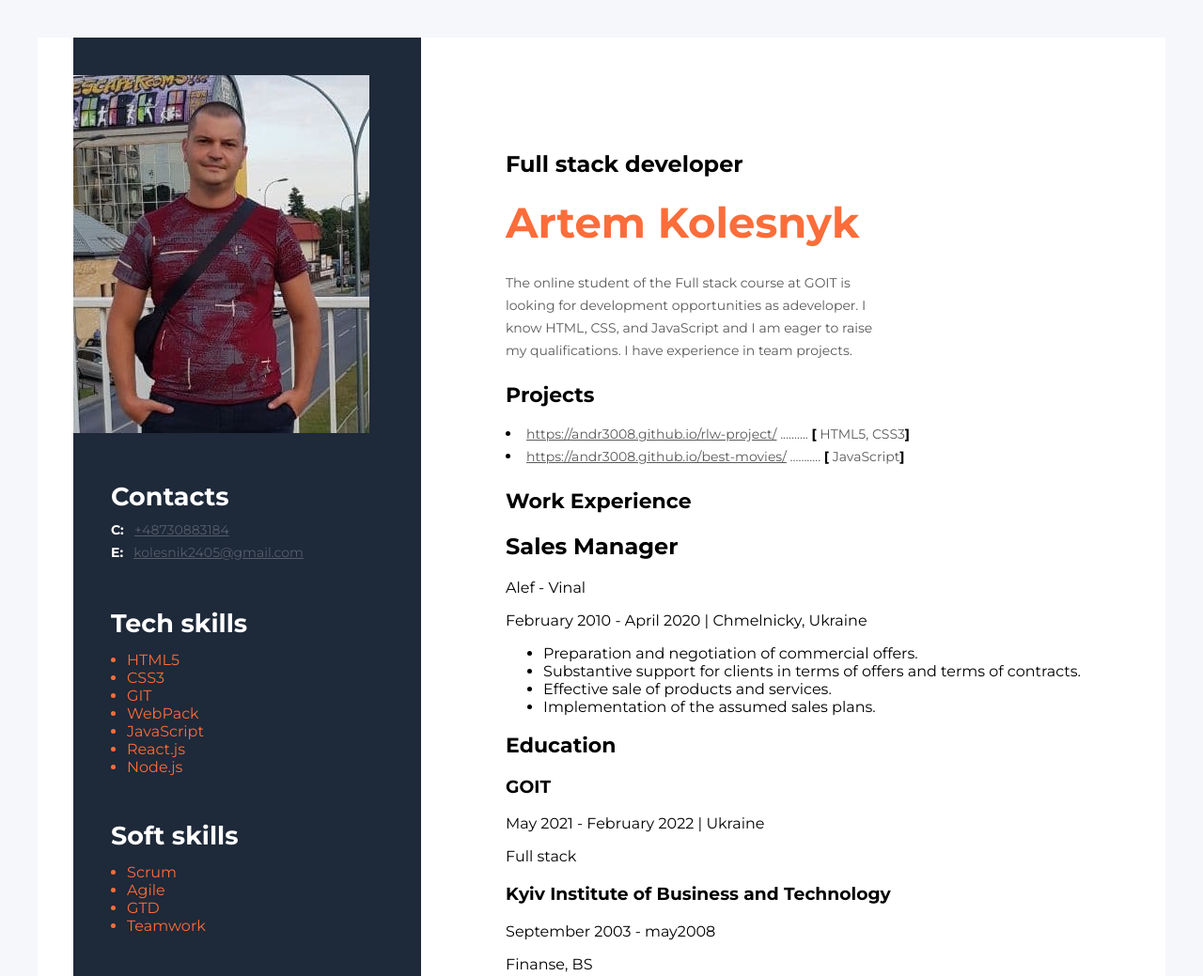
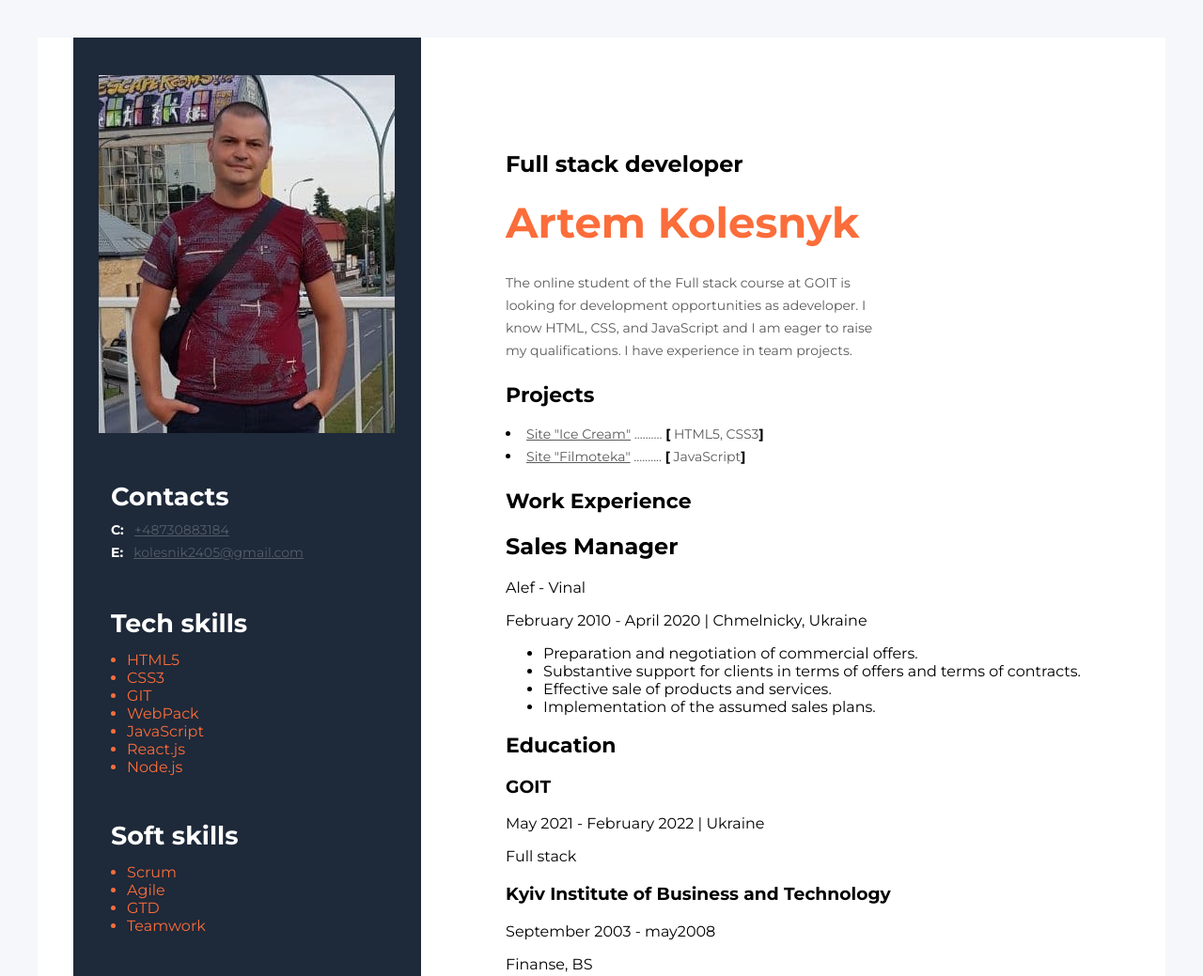
Before and after one commit to ArtemKolesnyk/My-Resume, a plain HTML site: page index.html in a window 1280 px wide. Shown: the top 1039 px of the page at 94% size. Drawn offline with Linux system fonts and the light colour scheme.

Commit message:
ref on site.

```diff
--- a/CSS/styles.css
+++ b/CSS/styles.css
@@ -112,11 +112,8 @@ body {
     color: white;
     margin-bottom: 10px;
 }
-.img-photo_2021-04-17_21-05-02.jpg {
-    width: 370px;
-    height: 354px;
-    left: 40px;
-    top: 80px;
+.sidebar-img {
+    margin-left: 27px;
 }
 /* contacts-section */
 .contacts-section-list {
--- a/index.html
+++ b/index.html
@@ -28,15 +28,15 @@
           <ul class="my-projects-list">
             <li class="my-projects-item">
               <span class="my-projects-text">
-                <a href="https://andr3008.github.io/rlw-project/" class="my-projects-link">https://andr3008.github.io/rlw-project/</a>
+                <a href="https://andr3008.github.io/rlw-project/" class="my-projects-link">Site "Ice Cream"</a>
                 ..........
                 <span class="my-projects-bracket">[</span> HTML5, CSS3<span class="my-projects-bracket">]</span>
               </span>
             </li>
             <li class="my-projects-item">
               <span class="my-projects-text">
-                <a href="https://andr3008.github.io/best-movies/" class="my-projects-link">https://andr3008.github.io/best-movies/</a>
-                ...........
+                <a href="https://andr3008.github.io/best-movies/" class="my-projects-link">Site "Filmoteka"</a>
+                ..........
                 <span><span class="my-projects-bracket">[</span> JavaScript<span class="my-projects-bracket">]</span> </span>
               </span>
             </li>
@@ -80,8 +80,8 @@
       <!--sidebar section-->
       <div class="sidebar-section">
         <aside class="sidebar-sections">
-          <img src="img/photo_2021-04-17_21-05-02.jpg" alt="Изображения"
-          < !--sidebar section-- >
+          <img class="sidebar-img" src="img/photo_2021-04-17_21-05-02.jpg" alt="image"/>
+           <!--sidebar section-->
           <div class="contacts-section">
             <h3 class="sidebare-title">Contacts</h3>
             <div>
```
